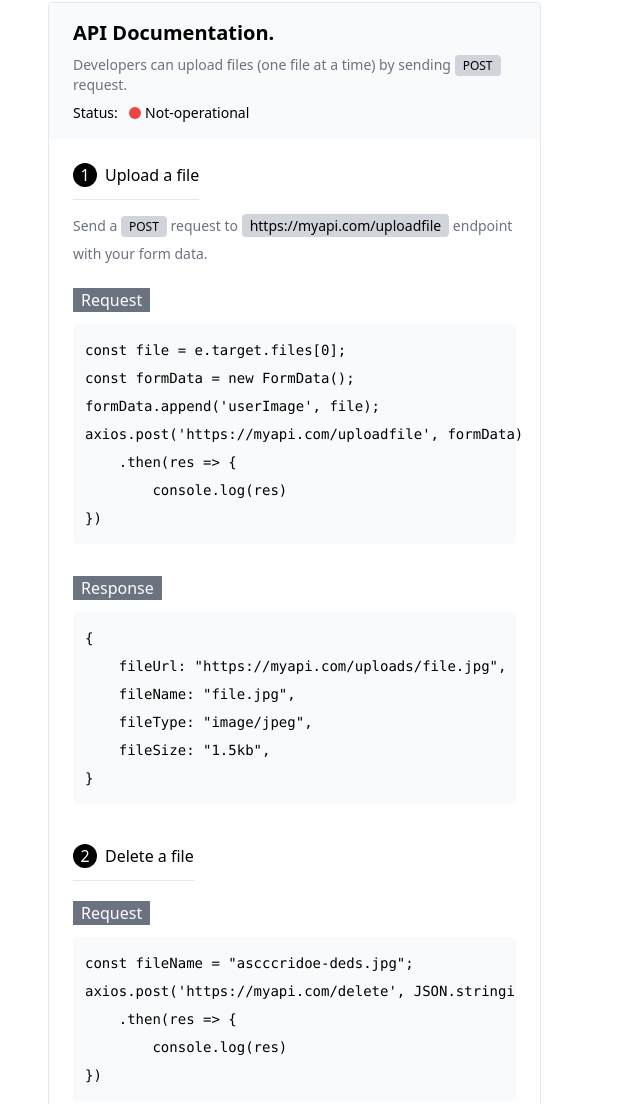
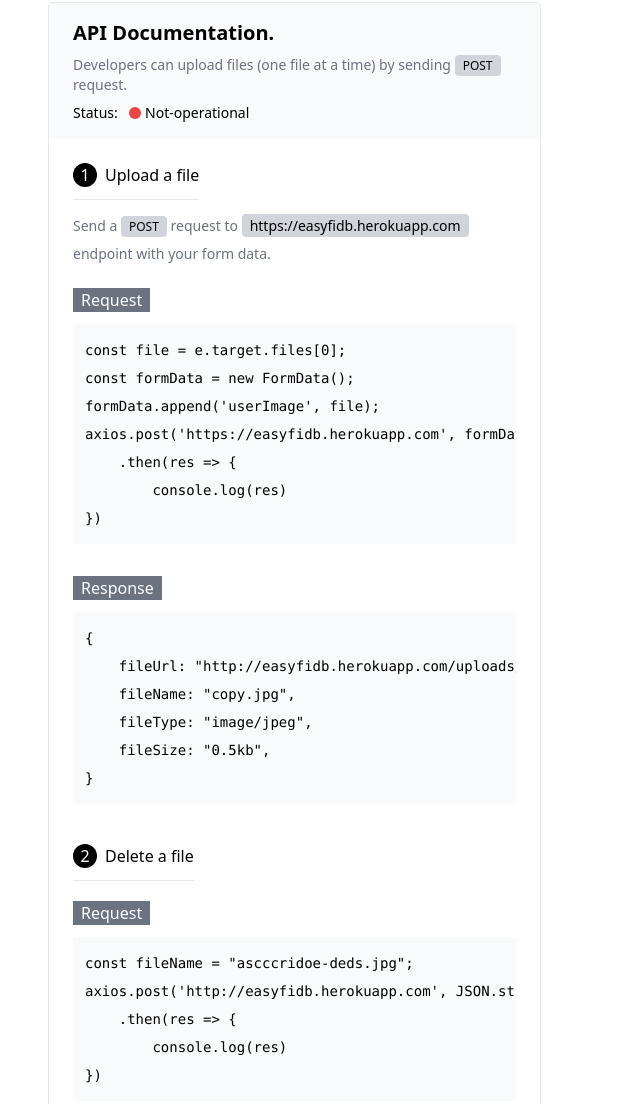
Before and after one commit to priyangsubanerjee/easyfi-db, a website: page public/index.html in a window 1280 px wide. Shown: the part 459-1563 px from the top of the page, without its empty margins (0-640 px from the left). Drawn offline with nearby package versions, Linux system fonts and the light colour scheme.

Commit message:
response filtered

```diff
--- a/index.js
+++ b/index.js
@@ -40,7 +40,11 @@
   } else {
     res.send("not found");
   }
-  res.send("deleted");
+  res.status(200).json({
+    message: "success",
+    deleted: true,
+    fileName: name,
+  });
 });
 
 app.post("/upload-file", upload.single("file"), (req, res) => {
--- a/public/index.html
+++ b/public/index.html
@@ -32,33 +32,33 @@
                 </div>
                 <div class="px-6 py-6 flex flex-col">
                     <p class="w-fit border-b pb-3"><span class="w-6 h-6 mr-2 inline-flex justify-center items-center bg-black rounded-full text-white">1</span>Upload a file</p>
-                    <p class="leading-7 text-gray-500 text-sm mt-3">Send a <span class="bg-gray-300 text-black py-[2px] px-2 text-xs rounded font-medium">POST</span> request to <span class="bg-gray-300 text-black py-[2px] px-2 text-sm rounded">https://myapi.com/uploadfile</span> endpoint with your form data.</p>
+                    <p class="leading-7 text-gray-500 text-sm mt-3">Send a <span class="bg-gray-300 text-black py-[2px] px-2 text-xs rounded font-medium">POST</span> request to <span class="bg-gray-300 text-black py-[2px] px-2 text-sm rounded">https://easyfidb.herokuapp.com</span> endpoint with your form data.</p>
                     <p class="mt-5 bg-gray-500 text-white w-fit px-2">Request</p>
-                    <pre  class="bg-gray-50 w-full p-3 text-sm mt-3 rounded leading-7"><code>const file = e.target.files[0];
+                    <pre  class="bg-gray-50 w-full p-3 text-sm mt-3 rounded leading-7 overflow-x-auto overflow-y-hidden"><code>const file = e.target.files[0];
 const formData = new FormData();
 formData.append('userImage', file);
-axios.post('https://myapi.com/uploadfile', formData)
+axios.post('https://easyfidb.herokuapp.com', formData)
     .then(res => {
         console.log(res)
 })</code></pre>
 <p class="mt-8 bg-gray-500 text-white w-fit px-2">Response</p>
-                    <pre  class="bg-gray-50 w-full p-3 text-sm mt-3 rounded leading-7"><code>{
-    fileUrl: "https://myapi.com/uploads/file.jpg",
-    fileName: "file.jpg",
+                    <pre  class="bg-gray-50 w-full p-3 text-sm mt-3 rounded leading-7 overflow-x-auto overflow-y-hidden"><code>{
+    fileUrl: "http://easyfidb.herokuapp.com/uploads/338ddd12-9c68-4881-bdf3-41f4bbeaf34d.png",
+    fileName: "copy.jpg",
     fileType: "image/jpeg",
-    fileSize: "1.5kb",
+    fileSize: "0.5kb",
 }
 </code></pre>
 
                     <p class="w-fit border-b pb-3 mt-10"><span class="w-6 h-6 mr-2 inline-flex justify-center items-center bg-black rounded-full text-white">2</span>Delete a file</p>
                     <p class="mt-5 bg-gray-500 text-white w-fit px-2">Request</p>
                     <pre  class="bg-gray-50 w-full p-3 text-sm mt-3 rounded leading-7 overflow-x-auto overflow-y-hidden"><code>const fileName = "ascccridoe-deds.jpg";
-axios.post('https://myapi.com/delete', JSON.stringify({name: fileName}))
+axios.post('http://easyfidb.herokuapp.com', JSON.stringify({name: fileName}))
     .then(res => {
         console.log(res)
 })</code></pre>
 <p class="mt-8 bg-gray-500 text-white w-fit px-2">Response</p>
-                    <pre  class="bg-gray-50 w-full p-3 text-sm mt-3 rounded leading-7"><code>{ "deleted": true }</code></pre>
+                    <pre  class="bg-gray-50 w-full p-3 text-sm mt-3 rounded leading-7 overflow-x-auto overflow-y-hidden"><code>{ "deleted": true }</code></pre>
                 </div>
             </div>
             <input hidden type="file" id="file-upload-input">
```
